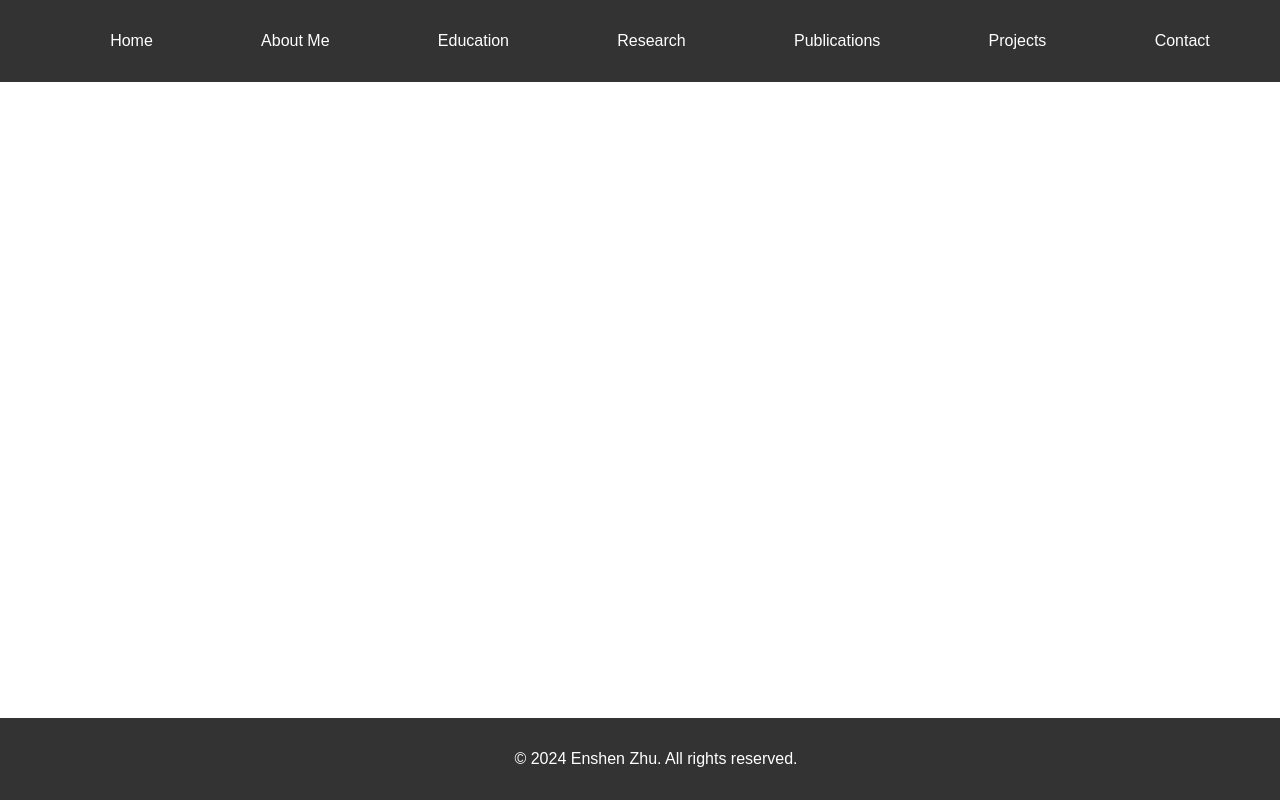
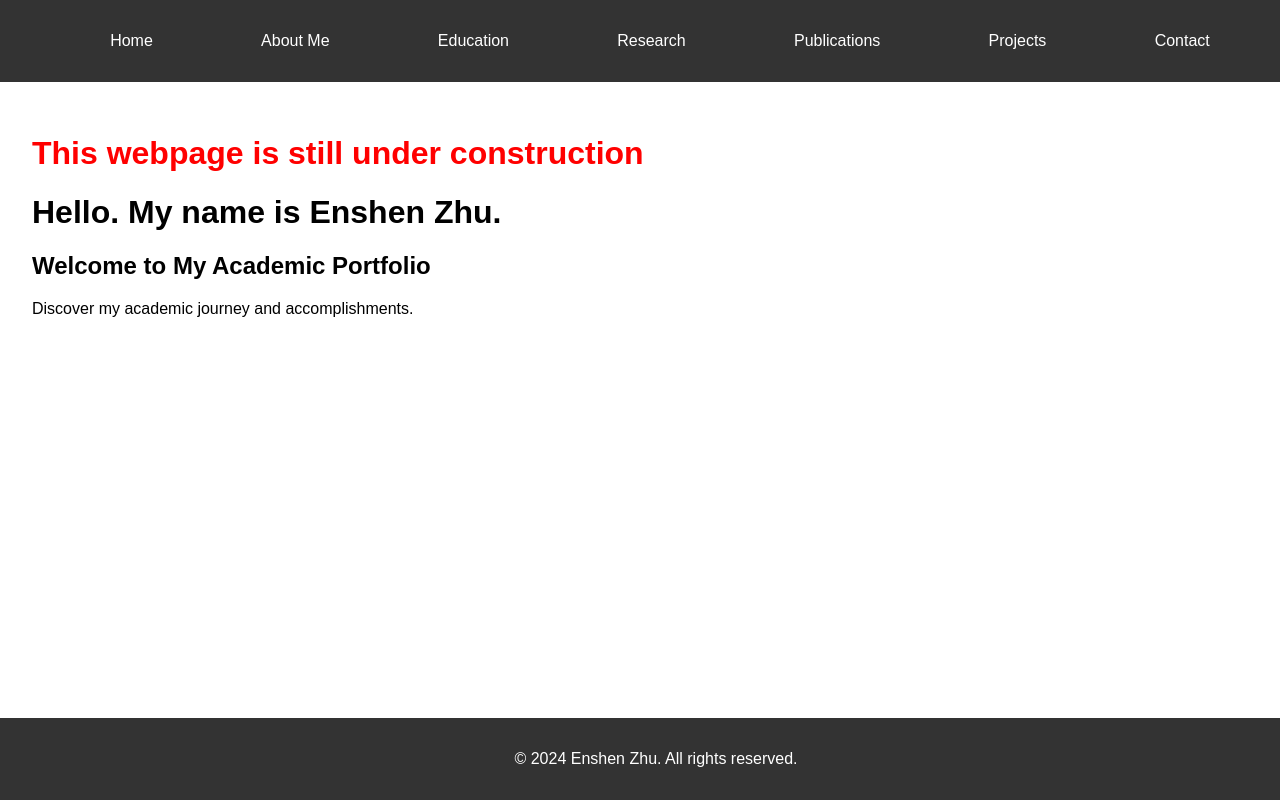
Before and after one commit to EnshenZhu/academic_webpage, a React (Create React App) app in the folder academic-portfolio/: page / in a window 1280 px wide. Built offline with nearby package versions, Linux system fonts and the light colour scheme.

Commit message:
turn the BrowserRouter into HashRouter in the App.js

```diff
--- a/academic-portfolio/src/App.js
+++ b/academic-portfolio/src/App.js
@@ -1,5 +1,5 @@
 import React from 'react';
-import { BrowserRouter as Router, Route, Routes } from 'react-router-dom';
+import { HashRouter as Router, Route, Routes } from 'react-router-dom';
 import Home from './components/Home';
 import About from './components/About';
 import Education from './components/Education';
@@ -17,7 +17,7 @@
       <div>
         <Navigation />
         <Routes>
-          <Route path="/home" element={<Home />} />
+          <Route path="/" element={<Home />} />
           <Route path="/about" element={<About />} />
           <Route path="/education" element={<Education />} />
           <Route path="/research" element={<Research />} />
--- a/academic-portfolio/src/components/Navigation.js
+++ b/academic-portfolio/src/components/Navigation.js
@@ -5,7 +5,7 @@
     return (
         <nav>
             <ul>
-                <li><Link to="/home">Home</Link></li>
+                <li><Link to="/">Home</Link></li>
                 <li><Link to="/about">About Me</Link></li>
                 <li><Link to="/education">Education</Link></li>
                 <li><Link to="/research">Research</Link></li>
```
